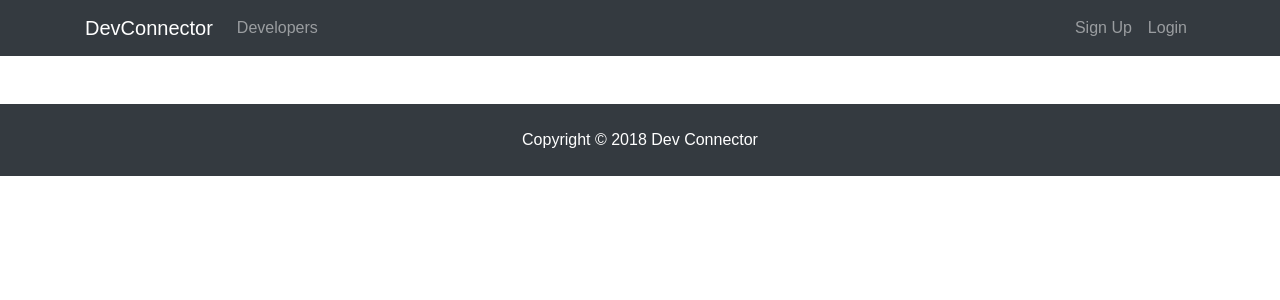
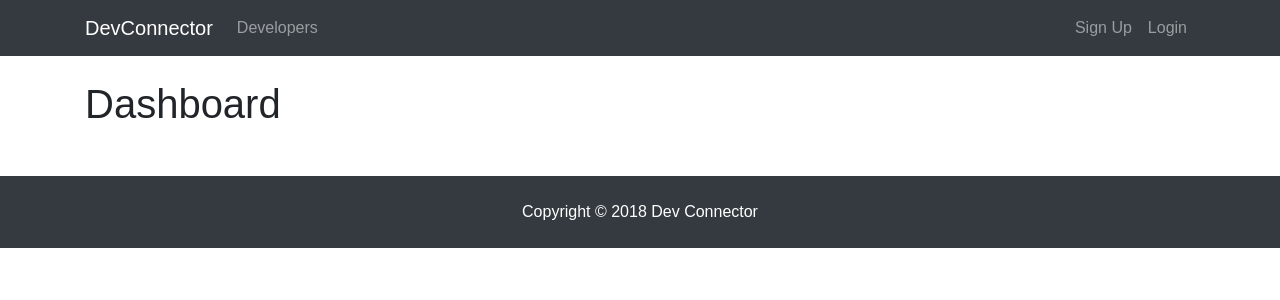
Before and after one commit to sim3001/Devconnector, a React (Create React App) app in the folder client/: page /dashboard in a window 1280 px wide. Shown: the top 300 px of the page. Built offline with nearby package versions, Linux system fonts and the light colour scheme; no server answers.

Commit message:
Added dashboard route

```diff
--- a/client/src/App.js
+++ b/client/src/App.js
@@ -14,6 +14,7 @@ import Landing from "./components/layout/Landing";
 import Footer from "./components/layout/Footer";
 import Register from "./components/auth/Register";
 import Login from "./components/auth/Login";
+import Dashboard from "./components/dashboard/Dashboard";
 
 //Load Styles
 import "./App.css";
@@ -49,6 +50,7 @@ class App extends Component {
             <div className="container">
               <Route exact path="/register" component={Register} />
               <Route exact path="/login" component={Login} />
+              <Route exact path="/dashboard" component={Dashboard} />
             </div>
             <Footer />
           </div>
--- a/client/src/components/auth/Login.js
+++ b/client/src/components/auth/Login.js
@@ -2,7 +2,6 @@ import React, { Component } from "react";
 import { PropTypes } from "prop-types";
 import { connect } from "react-redux";
 import { loginUser } from "../../actions/authActions";
-import classnames from "classnames";
 import TextFieldGroup from "../common/TextFieldGroup";
 
 class Login extends Component {
--- a/client/src/components/auth/Register.js
+++ b/client/src/components/auth/Register.js
@@ -1,7 +1,6 @@
 import React, { Component } from "react";
 import { PropTypes } from "prop-types";
 import { withRouter } from "react-router-dom";
-import classnames from "classnames";
 import { connect } from "react-redux";
 import { registerUser } from "../../actions/authActions";
 import TextFieldGroup from "../common/TextFieldGroup";
--- /dev/null
+++ b/client/src/components/dashboard/Dashboard.js
@@ -0,0 +1,23 @@
+import React, { Component } from "react";
+import PropTypes from "prop-types";
+import { connect } from "react-redux";
+import { getCurrentProfile } from "../../actions/profileActions";
+
+class Dashboard extends Component {
+  componentDidMount = () => {
+    this.props.getCurrentProfile();
+  };
+
+  render() {
+    return (
+      <div>
+        <h1>Dashboard</h1>
+      </div>
+    );
+  }
+}
+
+export default connect(
+  null,
+  { getCurrentProfile }
+)(Dashboard);
```
